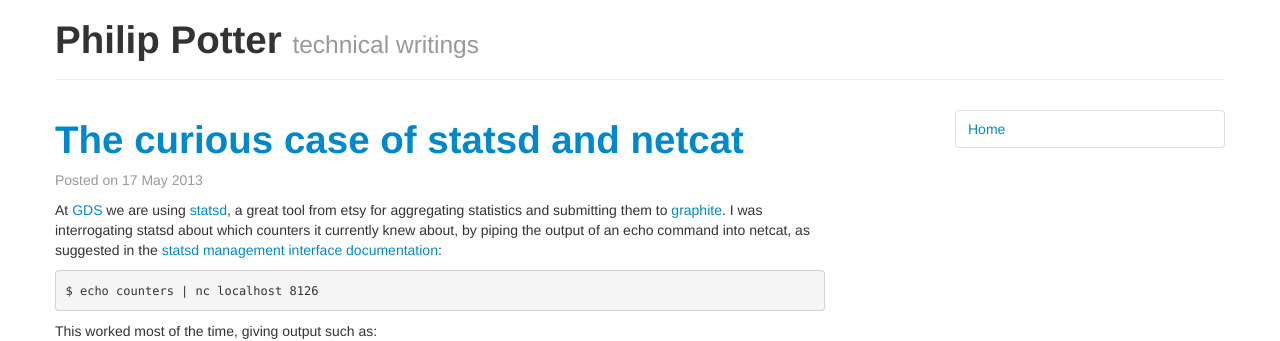
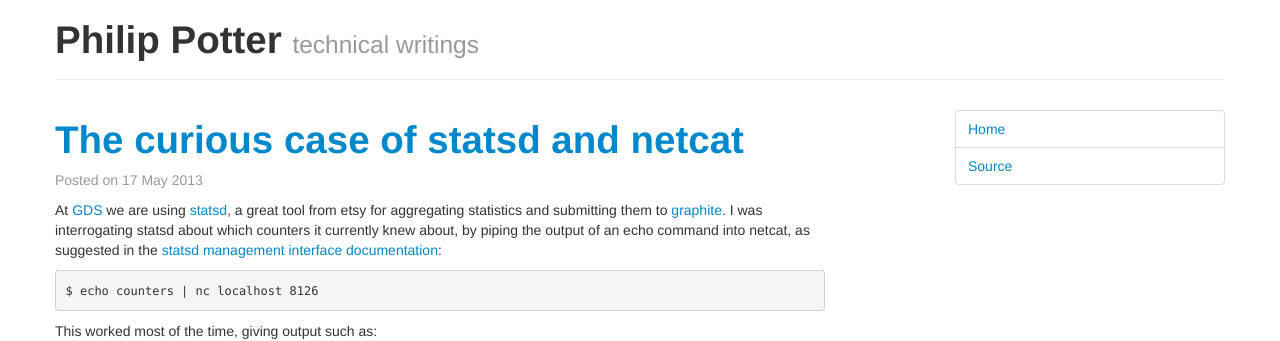
Before and after one commit to philandstuff/www.philandstuff.com, a Jekyll site: the page built from index.html, in a window 1280 px wide and 900 px high. Shown: the top 341 px of the window. Built offline with Jekyll 4.4.1, drawn with Linux system fonts in a browser that asks for light colours; the list of posts is cut into pages by our own code.

Commit message:
add source links

```diff
--- a/_layouts/page.html
+++ b/_layouts/page.html
@@ -8,6 +8,7 @@
 <nav>
 <ul class="nav nav-tabs nav-stacked">
 <li><a href="/">Home</a></li>
+<li><a href="https://github.com/philandstuff/www.philandstuff.com">Source</a></li>
 </ul>
 </nav>
 <!-- tags stuff -->
--- a/_layouts/post.html
+++ b/_layouts/post.html
@@ -10,6 +10,8 @@
 <nav>
 <ul class="nav nav-tabs nav-stacked">
 <li><a href="/">Home</a></li>
+<li><a href="https://github.com/philandstuff/www.philandstuff.com/tree/master/{{ page.path }}">
+Source to this page</a></li>
 </ul>
 </nav>
 {% for tag in page.tags %}
```
